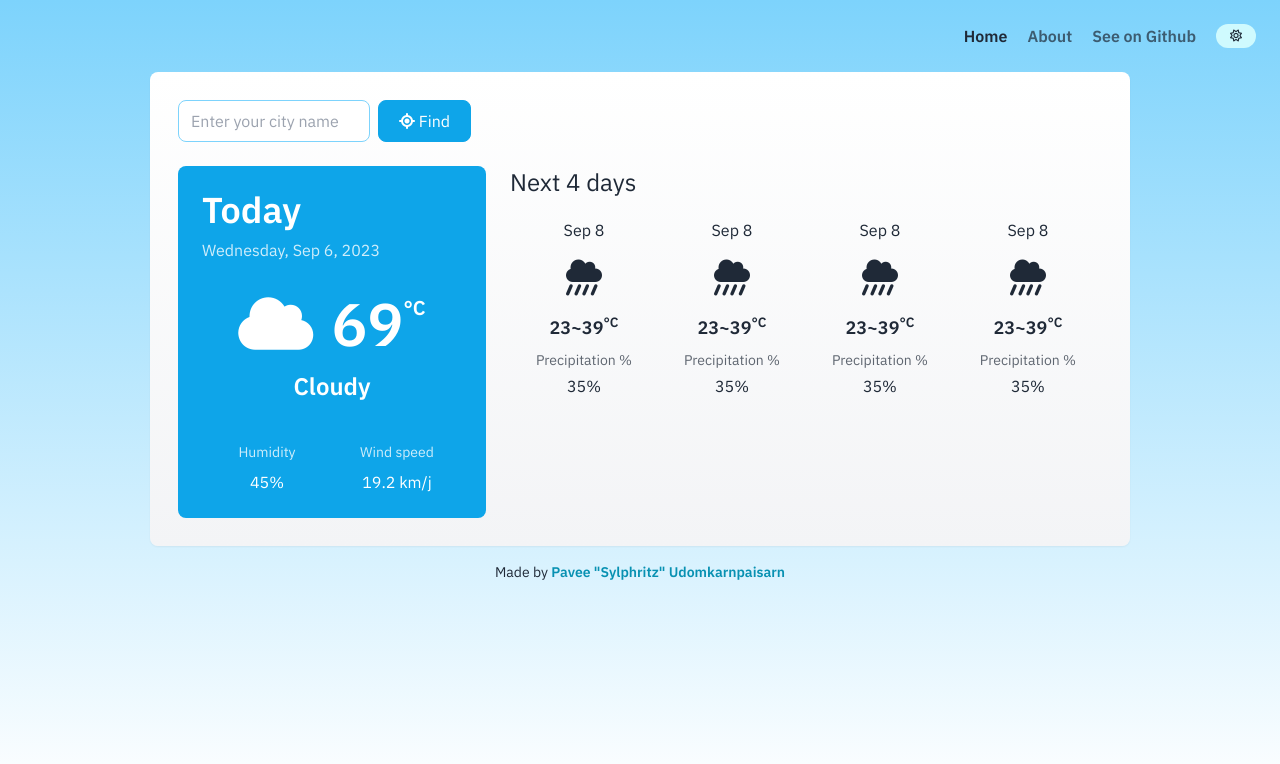
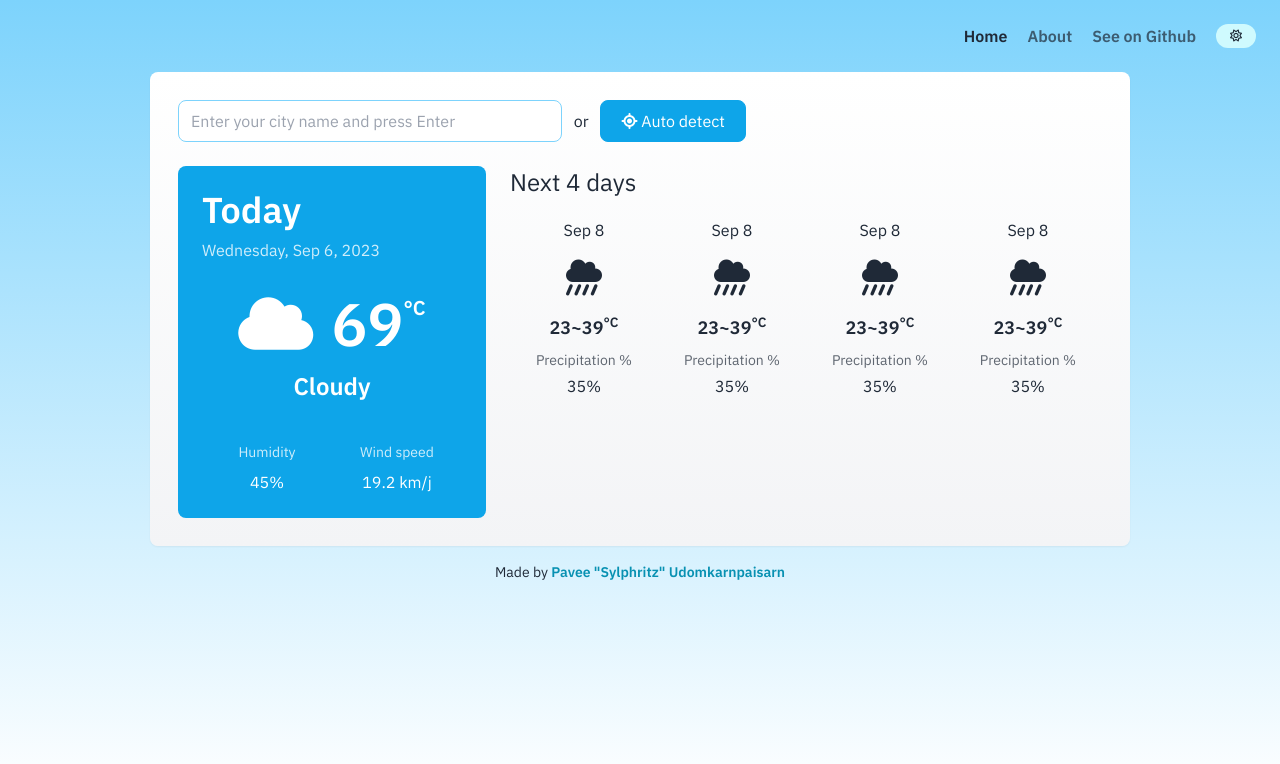
Before and after one commit to Sylphritz/weather-forecast-app, a Vue app: page / in a window 1280 px wide. Shown: the top 764 px of the page. Built offline with nearby package versions, Linux system fonts and the light colour scheme.

Commit message:
Fix missing text and button borders

```diff
--- a/src/views/AppHome.vue
+++ b/src/views/AppHome.vue
@@ -7,15 +7,16 @@
         <input
           id="city"
           type="text"
-          placeholder="Enter your city name"
-          class="w-48 py-2 px-3 mr-2 border rounded-lg border-sky-300"
+          placeholder="Enter your city name and press Enter"
+          class="w-96 py-2 px-3 mr-2 border rounded-lg border-sky-300"
         />
+        or
         <button
           type="submit"
-          class="p-2 px-5 border border-sky-500 dark:border-sky-800 rounded-lg text-md bg-sky-500 dark:bg-sky-800 text-white"
+          class="ml-2 p-2 px-5 border border-sky-500 dark:border-sky-800 rounded-lg text-md bg-sky-500 dark:bg-sky-800 text-white"
           @click.prevent=""
         >
-          <i class="fa-solid fa-location-crosshairs"></i> Find
+          <i class="fa-solid fa-location-crosshairs"></i> Auto detect
         </button>
       </form>
     </div>
```
